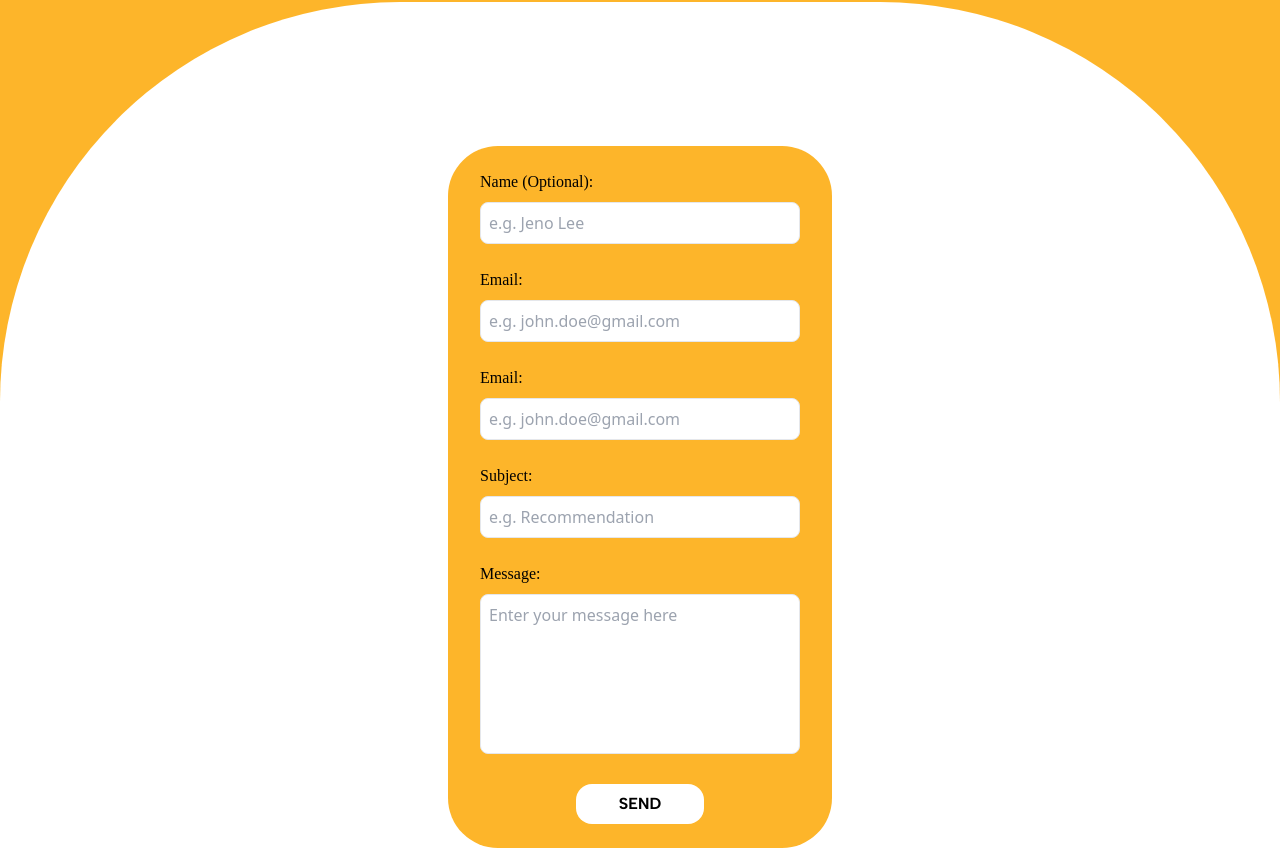
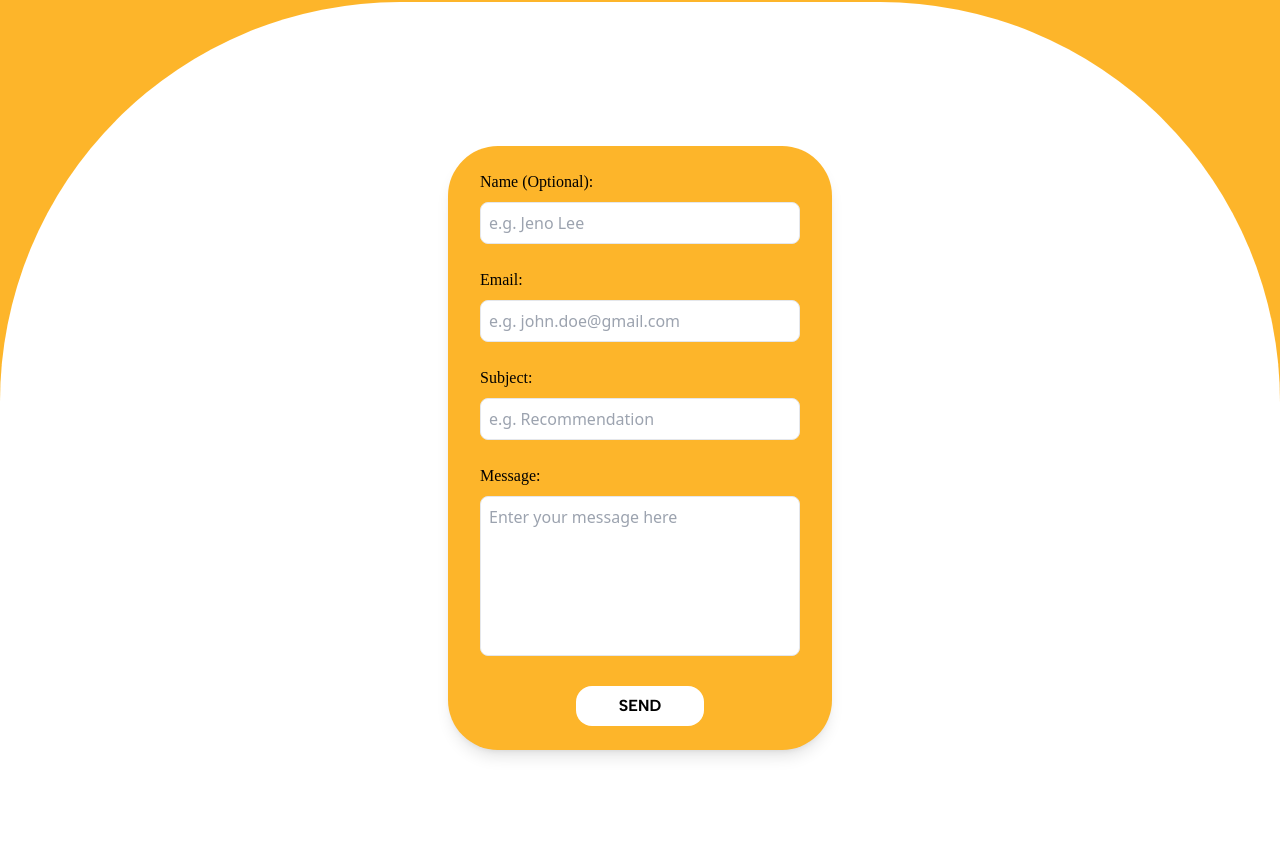
Before and after one commit to computerscience-person/Group2_WVSU-Orbit, a React (Vite) app in the folder frontend/: page /contact in a window 1280 px wide. Shown: the part 398-1248 px from the top of the page. Built offline with nearby package versions, Linux system fonts and the light colour scheme; a web font is replaced by a local one.

Commit message:
Minor changes in contacts

```diff
--- a/frontend/src/pages/ContactsUs.tsx
+++ b/frontend/src/pages/ContactsUs.tsx
@@ -20,21 +20,12 @@ const ContactsUs = () => {
 
       {/* Contact Form Section */}
       <div className="bg-white flex justify-center w-full top-0 rounded-t-[20%] sm:rounded-t-[30%] lg:rounded-t-[400px]">
-        <div className="bg-sunshine w-full sm:w-auto py-6 px-6 sm:px-8 h-auto justify-start rounded-[50px] space-y-4 sm:space-y-6 my-16 sm:my-36">
+        <div className="bg-sunshine w-full sm:w-auto py-6 px-6 sm:px-8 h-auto justify-start rounded-[50px] space-y-4 sm:space-y-6 my-16 sm:my-36  sm:shadow-md md:shadow-lg">
           <div>
             <p className="font-leader text-sm sm:text-base">Name (Optional):</p>
             <input
               type="text"
               placeholder="e.g. Jeno Lee"
-              className="mt-2 p-2 border rounded-lg w-full sm:w-80"
-            />
-          </div>
-
-          <div>
-            <p className="font-leader text-sm sm:text-base">Email:</p>
-            <input
-              type="text"
-              placeholder="e.g. john.doe@gmail.com"
               className="mt-2 p-2 border rounded-lg w-full sm:w-80"
             />
           </div>
```
